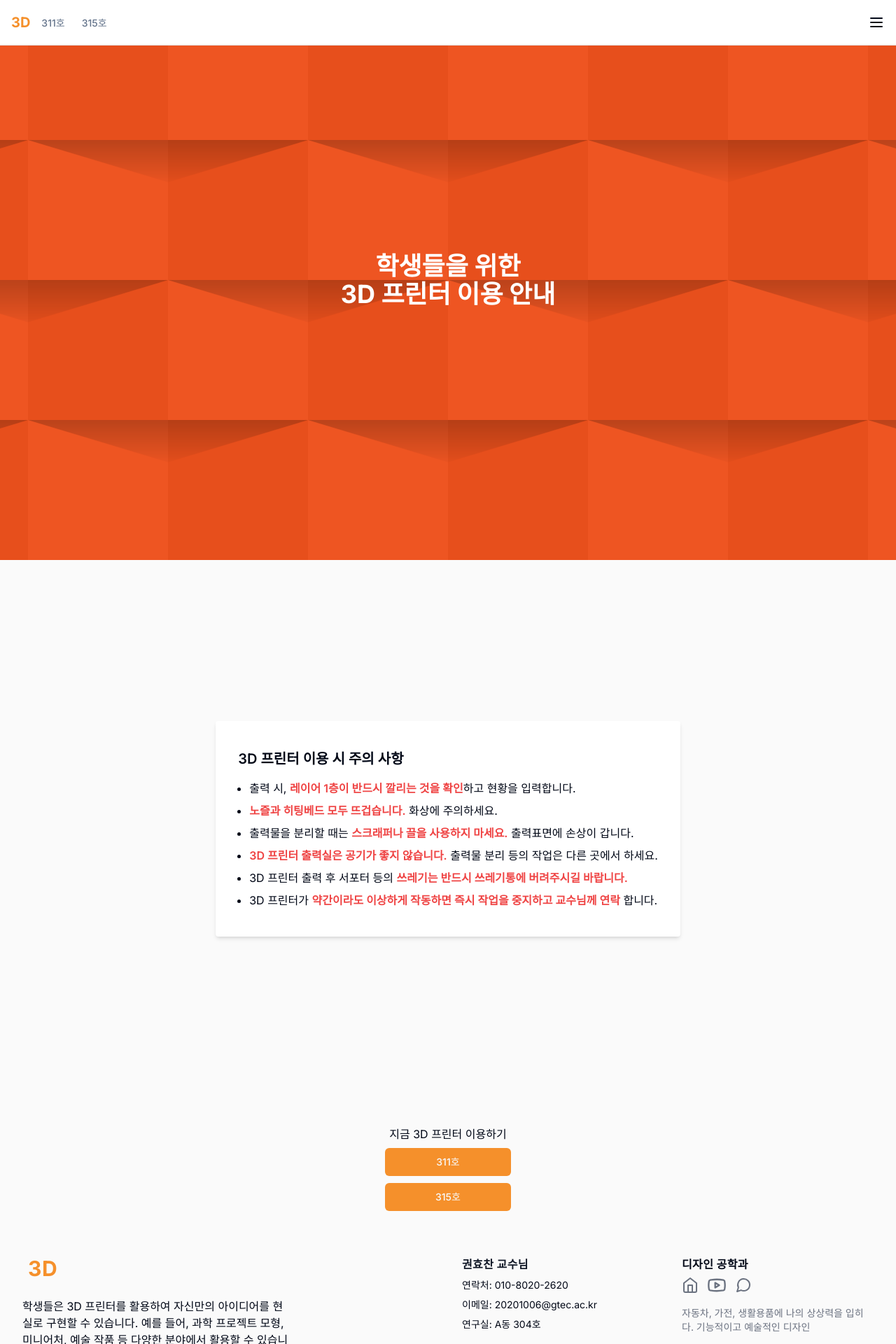
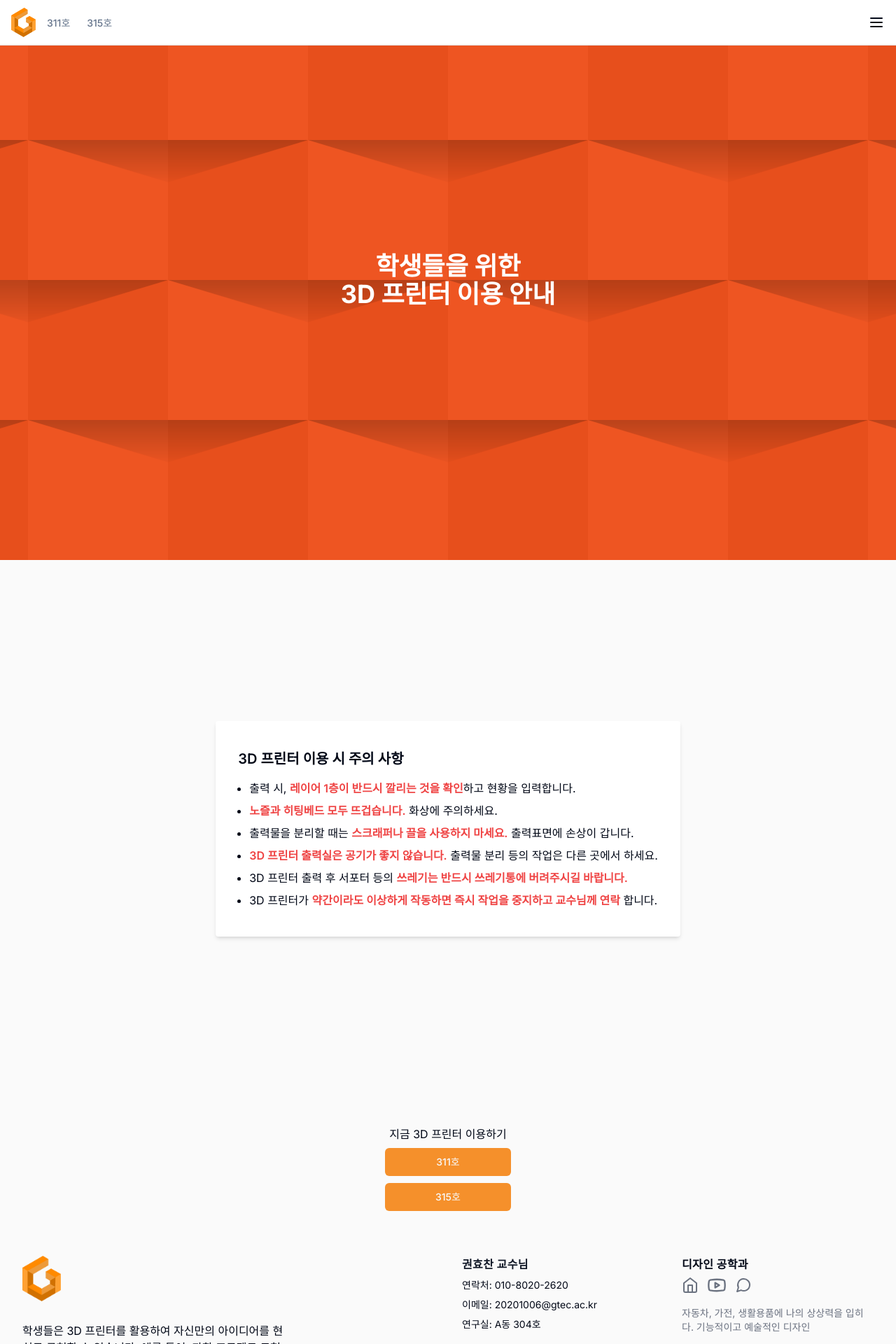
Before and after one commit to jcmaker/design3dprinter, a Next.js app: page / in a window 1280 px wide. Shown: the top 1920 px of the page at 70% size. Built offline with nearby package versions, Linux system fonts and the light colour scheme; no server answers; the database is empty.

Commit message:
new logo added

```diff
--- a/app/page.js
+++ b/app/page.js
@@ -6,6 +6,7 @@ import { Pencil } from "lucide-react";
 import Link from "next/link";
 import { useEffect, useState } from "react";
 import { motion } from "framer-motion";
+import Image from "next/image";
 
 export default function Home() {
   const [printers, setPrinters] = useState([]);
@@ -137,9 +138,16 @@ export default function Home() {
         <div className="grid gap-10 row-gap-6 mb-8 sm:grid-cols-2 lg:grid-cols-4">
           <div className="sm:col-span-2">
             <Link href="/" className="inline-flex items-center">
-              <span className="ml-2 text-3xl font-bold tracking-wide text-[#F5902B] cursor-pointer uppercase">
+              {/* <span className="ml-2 text-3xl font-bold tracking-wide text-[#F5902B] cursor-pointer uppercase">
                 3d
-              </span>
+              </span> */}
+              <Image
+                src="/3dLogo.png"
+                alt="logo"
+                width={55}
+                height={55}
+                className="cursor-pointer"
+              />
             </Link>
             <div className="mt-6 lg:max-w-sm">
               <p>
--- a/src/components/navbar.js
+++ b/src/components/navbar.js
@@ -37,6 +37,7 @@ import { useState } from "react";
 import toast, { Toaster } from "react-hot-toast";
 import { ThemeToggle } from "./ThemeToggler";
 import { DoorClosed, Eye, Home, LogOut, Menu, User } from "lucide-react";
+import Image from "next/image";
 
 const Navbar = () => {
   const [name, setName] = useState("");
@@ -78,9 +79,16 @@ const Navbar = () => {
     <div className="border-b fixed top-0 w-full bg-white dark:bg-slate-900 z-50">
       <div className="flex h-16 items-center px-4">
         <Link href="/">
-          <h1 className="font-bold text-xl text-[#F5902B] cursor-pointer">
+          {/* <h1 className="font-bold text-xl text-[#F5902B] cursor-pointer">
             3D
-          </h1>
+          </h1> */}
+          <Image
+            src="/3dLogo.png"
+            alt="logo"
+            width={35}
+            height={35}
+            className="cursor-pointer"
+          />
         </Link>
         <MainNav className="hidden md:block" />
         <div className="ml-auto flex items-center space-x-4">
```
Also changed, not shown: public/3dLogo.png (added).
